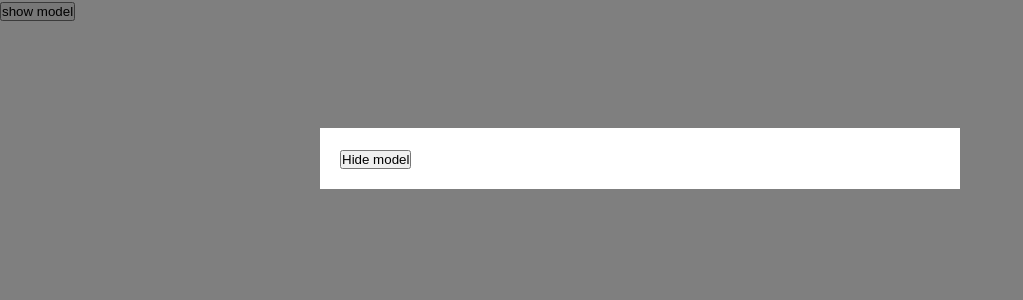
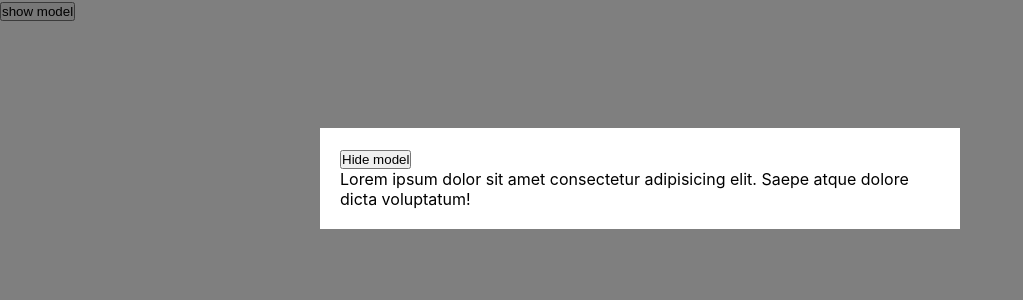
Before and after one commit to PIJUSH364/React__Design_pattens, a React (Create React App) app: page / in a window 1280 px wide. Both pictures are taken after a click on the button "show model". Shown: the top 300 px of the page, without its empty margins (0-1023 px from the left). Built offline with nearby package versions, Linux system fonts and the light colour scheme.

Commit message:
we are not controlling over modal component

```diff
--- a/package.json
+++ b/package.json
@@ -13,6 +13,7 @@
     "react": "^18.2.0",
     "react-dom": "^18.2.0",
     "react-scripts": "5.0.1",
+    "styled-components": "^5.3.6",
     "web-vitals": "^2.1.4"
   },
   "scripts": {
--- a/src/App.js
+++ b/src/App.js
@@ -8,7 +8,12 @@ function App() {
     <>
       {/* <UncontrolledForm /> */}
       {/* <ControlledForm /> */}
-      <Modal />
+      <Modal>
+        <p>
+          Lorem ipsum dolor sit amet consectetur adipisicing elit. Saepe atque
+          dolore dicta voluptatum!
+        </p>
+      </Modal>
     </>
   );
 }
```
Also changed, not shown: 1 other file (tests, documents, lock files or other folders).
